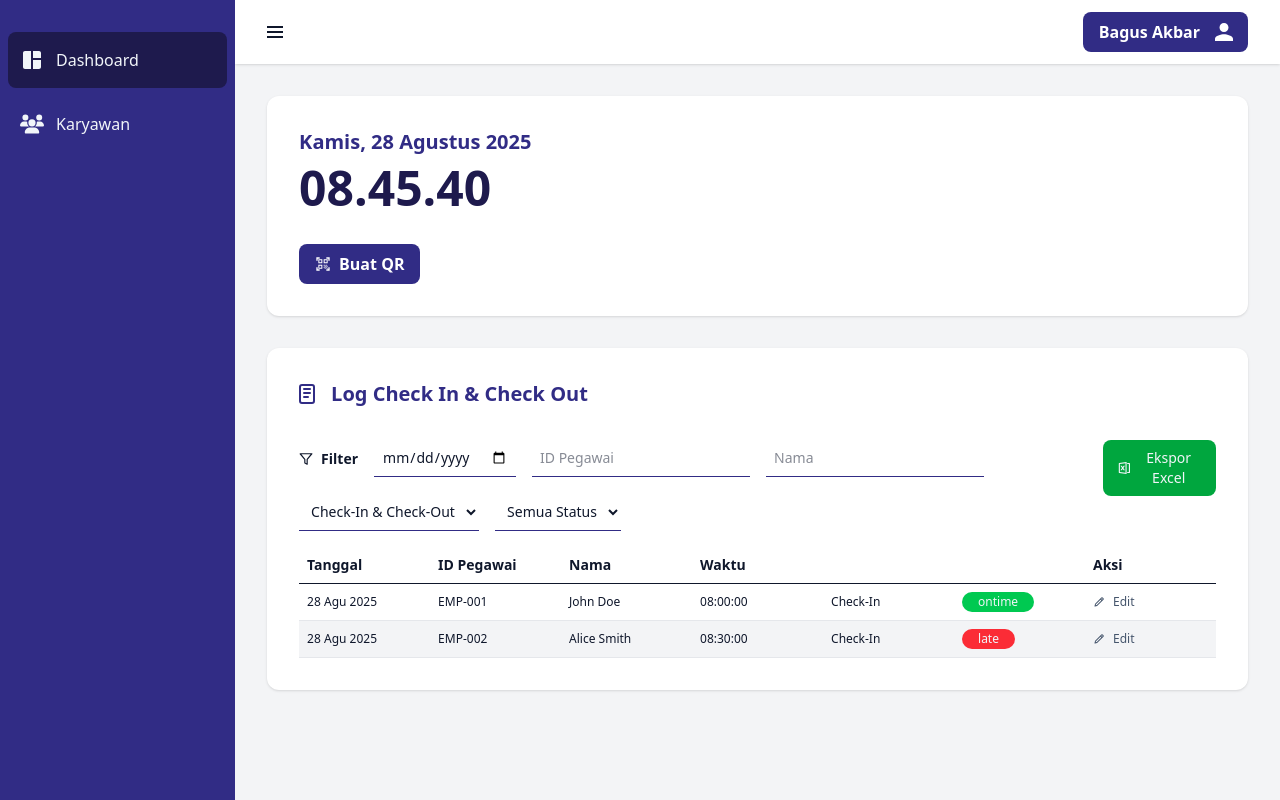
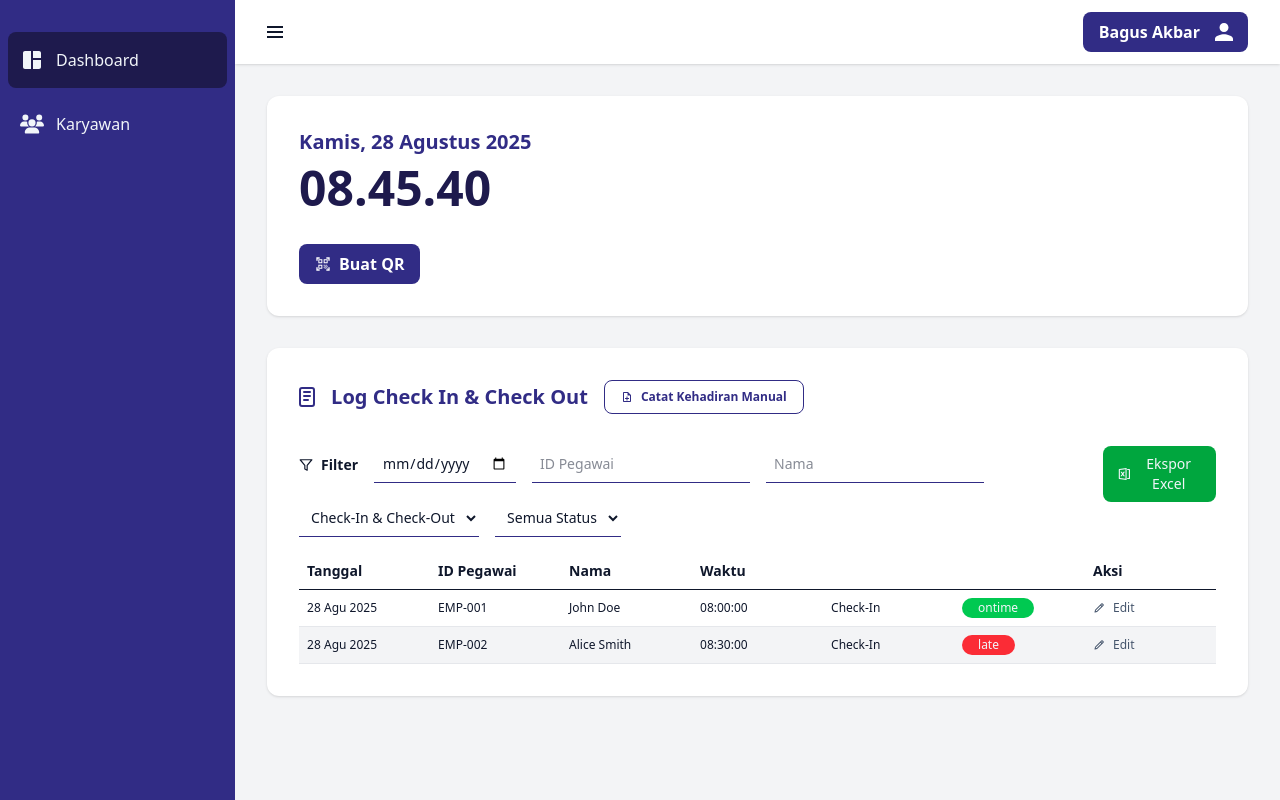
Before and after one commit to lakhatekno/attendance-frontend, a Next.js app: page /admin in a window 1280 px wide. Built offline with nearby package versions, Linux system fonts and the light colour scheme.

Commit message:
[Admin][Dashboard] Modularization attendance log section

```diff
--- a/src/app/admin/page.tsx
+++ b/src/app/admin/page.tsx
@@ -1,38 +1,25 @@
-import AttendanceLogFilter from '@/components/features/admin-dashboard/AttendanceLogFilter.component';
-import LogTable from '@/components/features/admin-dashboard/LogTable.component';
+'use client'
+
+import AttendanceLog from '@/components/features/admin-dashboard/AttendanceLog.component';
 import Clock from '@/components/features/admin-dashboard/Clock.component';
 
-import { TbNotes } from 'react-icons/tb';
-import { RiFileExcel2Line } from 'react-icons/ri';
 import { MdOutlineQrCodeScanner } from 'react-icons/md';
 
 export default function AdminPage() {
 	return (
 		<div className="flex flex-col gap-8">
+			{/* Top Section */}
 			<section className="bg-white shadow rounded-xl p-8">
 				<Clock />
-				<button className='flex items-center gap-2 px-4 py-2 bg-indigo-900 text-white font-semibold rounded-lg mt-8'>
+
+				{/* QR Button */}
+				<button className="flex items-center gap-2 px-4 py-2 bg-indigo-900 text-white font-semibold rounded-lg mt-8">
 					<MdOutlineQrCodeScanner />
 					Buat QR
 				</button>
 			</section>
-			<section className="bg-white shadow rounded-xl p-8">
-				<div className="flex gap-4 items-center mb-8 text-indigo-900">
-					<TbNotes className="scale-150" />
-					<h2 className="font-bold text-xl">Log Check In & Check Out</h2>
-				</div>
-				<div className="flex justify-between">
-					<AttendanceLogFilter />
-					<button
-						className="bg-green-600 flex gap-2 font-medium h-fit w-fit px-4 py-2 items-center rounded-lg text-sm text-slate-100"
-						disabled
-					>
-						<RiFileExcel2Line className="scale-125" />
-						Ekspor Excel
-					</button>
-				</div>
-				<LogTable />
-			</section>
+			{/* Attendance Log */}
+			<AttendanceLog />
 		</div>
 	);
 }
--- /dev/null
+++ b/src/components/features/admin-dashboard/AttendanceLog.component.tsx
@@ -0,0 +1,43 @@
+import { MdOutlineNoteAdd } from 'react-icons/md';
+import { TbNotes } from 'react-icons/tb';
+import { RiFileExcel2Line } from 'react-icons/ri';
+import AttendanceLogFilter from './AttendanceLogFilter.component';
+import LogTable from './LogTable.component';
+import BaseModal from '@/components/ui/modals/base.modal';
+import { useAttendanceLogStore } from '@/store/attendance-log.store';
+import AttendanceModal from '@/components/ui/modals/attendance.modal';
+
+export default function AttendanceLog() {
+	const { manualRecordModal, setManualRecordModal } = useAttendanceLogStore();
+	return (
+		<section className="bg-white shadow rounded-xl p-8">
+			{/* Section Header */}
+			<div className="flex gap-4 items-center mb-8 text-indigo-900">
+				<TbNotes className="scale-150" />
+				<h2 className="font-bold text-xl">Log Check In & Check Out</h2>
+				<button
+					className="rounded-lg border border-indigo-900 bg-white hover:bg-indigo-900 px-4 py-2 w-fit h-fit text-indigo-900 hover:text-white transition-all font-semibold cursor-pointer flex gap-2 items-center text-xs"
+					onClick={setManualRecordModal}
+				>
+					<MdOutlineNoteAdd />
+					Catat Kehadiran Manual
+				</button>
+			</div>
+
+			{/* Filter and Export button */}
+			<div className="flex justify-between">
+				<AttendanceLogFilter />
+				<button
+					className="bg-green-600 flex gap-2 font-medium h-fit w-fit px-4 py-2 items-center rounded-lg text-sm text-slate-100"
+					disabled
+				>
+					<RiFileExcel2Line className="scale-125" />
+					Ekspor Excel
+				</button>
+			</div>
+
+			{/* Table */}
+			<LogTable />
+		</section>
+	);
+}
```
